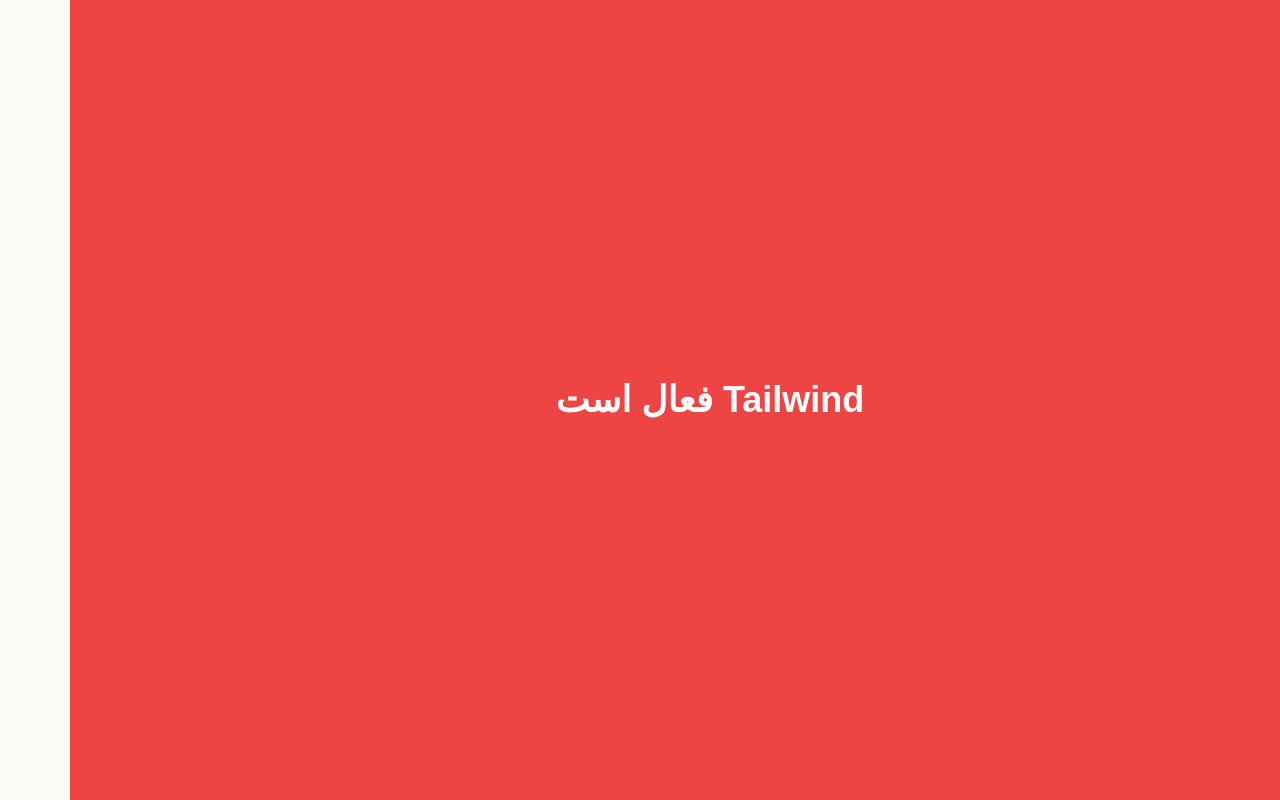
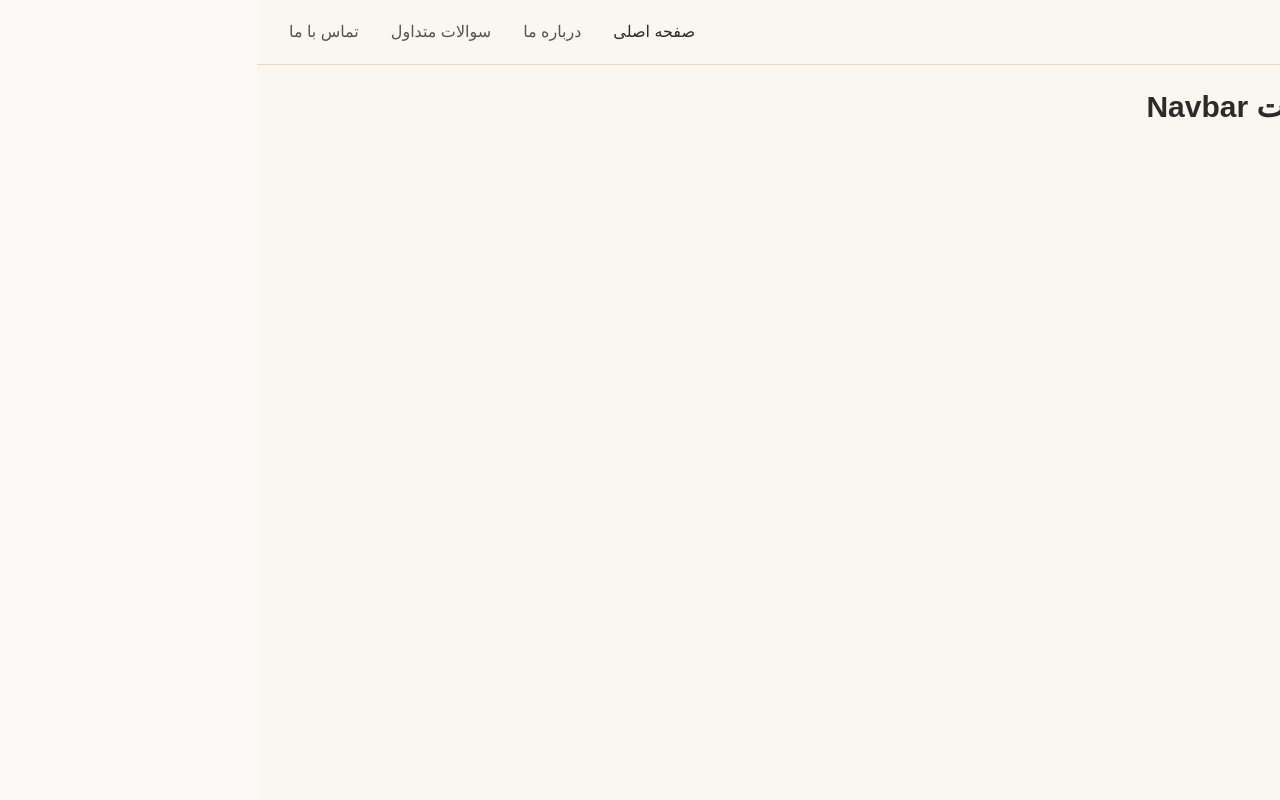
Before and after one commit to reyhanebehmaneshrad-cmd/Love-academy, a Next.js app: page / in a window 1280 px wide. Built offline with nearby package versions, Linux system fonts and the light colour scheme.

Commit message:
Refactor Home component to include Navbar

```diff
--- a/app/page.tsx
+++ b/app/page.tsx
@@ -1,7 +1,12 @@
+import Navbar from "@/components/Navbar";
+
 export default function Home() {
   return (
-    <main className="flex min-h-screen items-center justify-center bg-red-500 text-4xl font-bold text-white">
-      Tailwind فعال است
-    </main>
+    <div className="min-h-screen bg-[#faf6f0] text-[#2d2a29]">
+      <Navbar />
+      <main className="mx-auto max-w-4xl p-6">
+        <h1 className="text-3xl font-bold">تست Navbar</h1>
+      </main>
+    </div>
   );
 }
```
